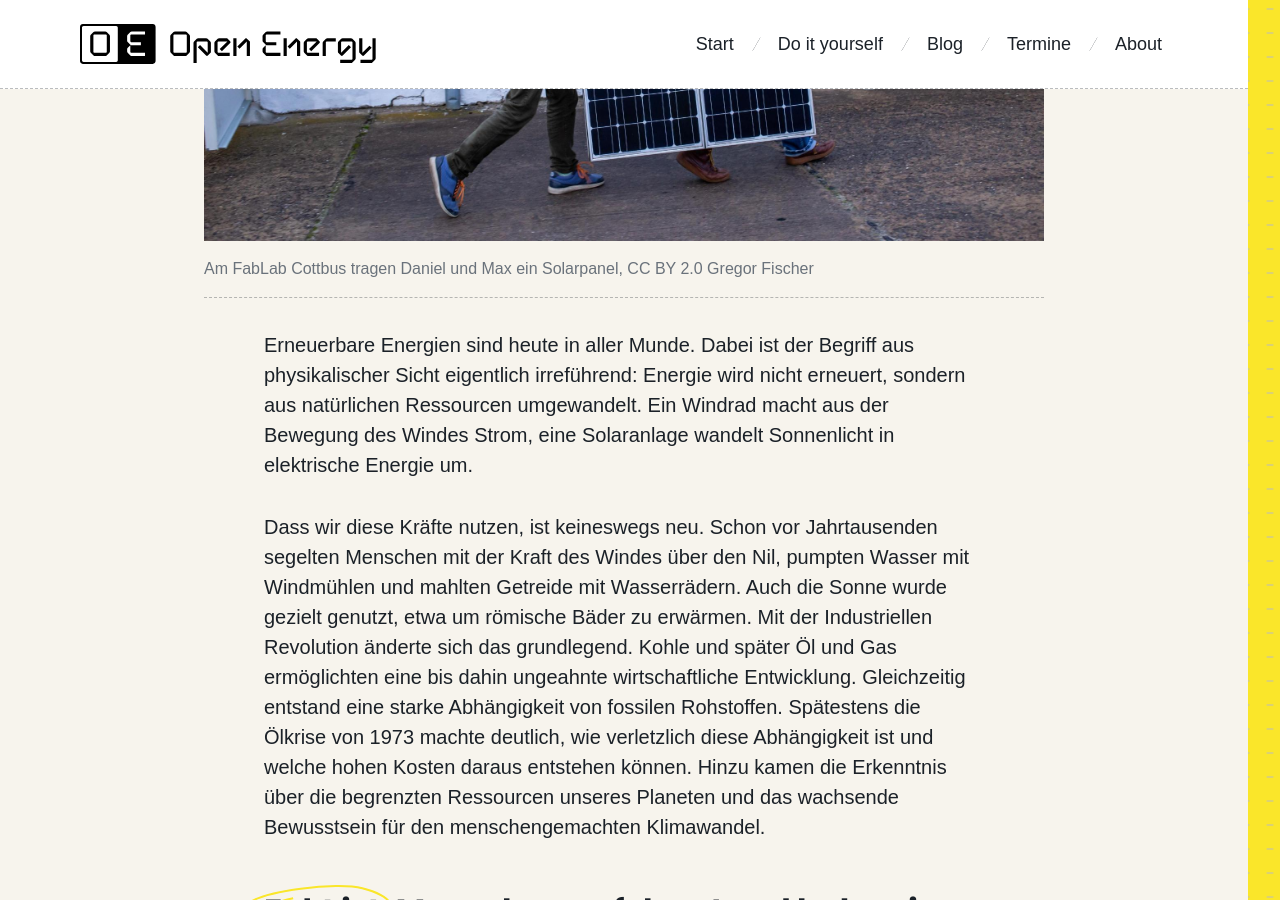
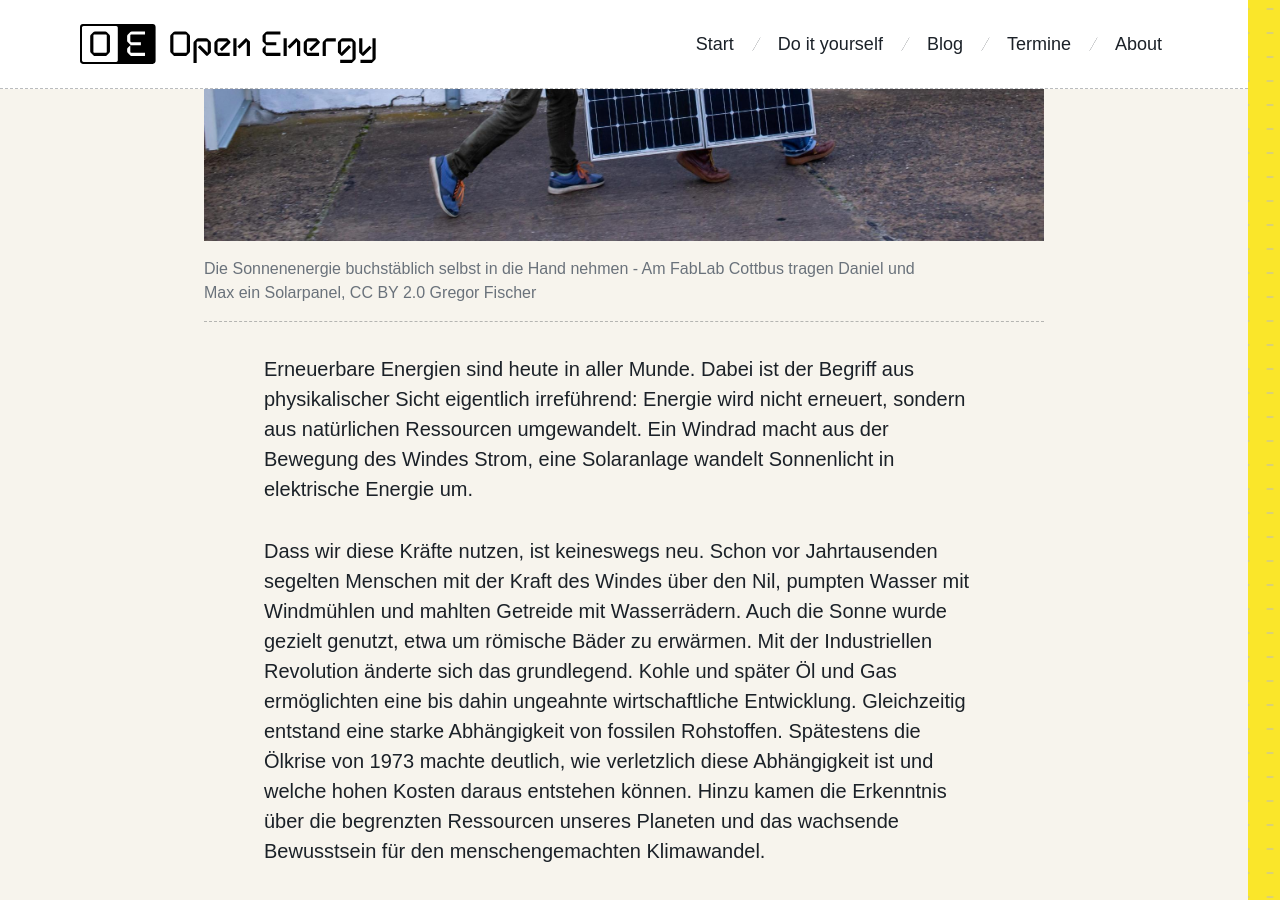
Before and after one commit to okfde/open-energy, a Jekyll site: the page built from _blog/news-kickoff-openenergy.md, in a window 1280 px wide and 900 px high, scrolled down 1154 px. Built offline with Jekyll 4.4.1, drawn with Linux system fonts in a browser that asks for light colours; some web fonts are replaced.

Commit message:
Update news-kickoff-openenergy.md

```diff
--- a/_blog/news-kickoff-openenergy.md
+++ b/_blog/news-kickoff-openenergy.md
@@ -11,7 +11,7 @@ image: "/assets/images/photos/blog/solarpanel-tragen.jpg"
 
 <figure class="article-figure">
   <img src="{{ '/assets/images/photos/blog/solarpanel-tragen.jpg' | relative_url }}" alt="">
-  <figcaption>Am FabLab Cottbus tragen Daniel und Max ein Solarpanel, CC BY 2.0 Gregor Fischer</figcaption>
+  <figcaption> Die Sonnenenergie buchstäblich selbst in die Hand nehmen - Am FabLab Cottbus tragen Daniel und Max ein Solarpanel, CC BY 2.0 Gregor Fischer</figcaption>
 </figure>
 
 Erneuerbare Energien sind heute in aller Munde. Dabei ist der Begriff aus physikalischer Sicht eigentlich irreführend: Energie wird nicht erneuert, sondern aus natürlichen Ressourcen umgewandelt. Ein Windrad macht aus der Bewegung des Windes Strom, eine Solaranlage wandelt Sonnenlicht in elektrische Energie um.
```
